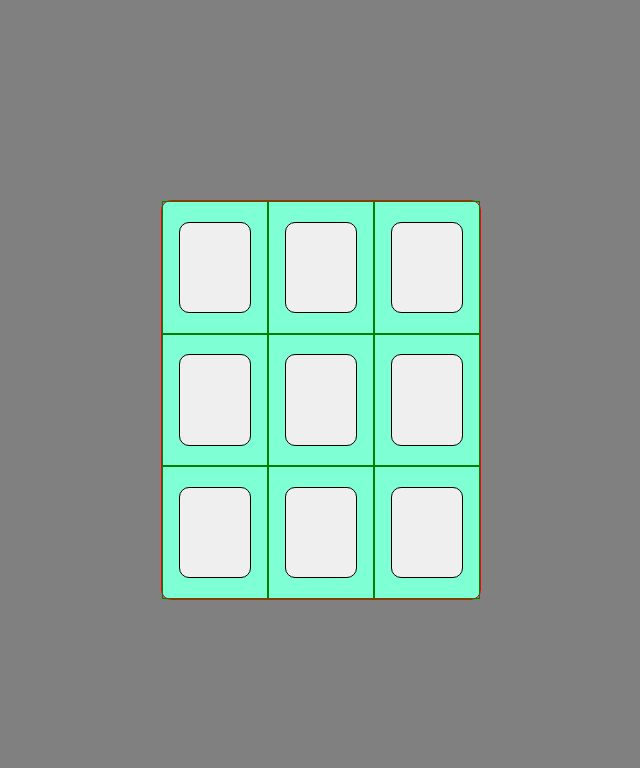
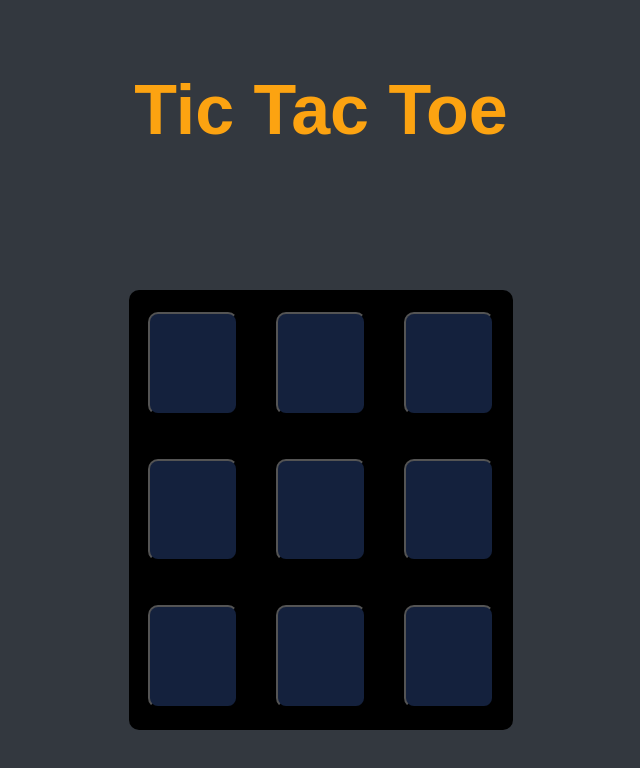
Before and after one commit to Khachatryan-01/Tic-Tac-Toe, a plain HTML site: page index.html in a window 1280 px wide. Shown: the whole page, without its empty margins (319-959 px from the left). Drawn offline with Linux system fonts and the light colour scheme.

Commit message:
Favicon and Style adding

```diff
--- a/index.html
+++ b/index.html
@@ -4,6 +4,7 @@
     <meta charset="UTF-8">
     <meta name="viewport" content="width=device-width, initial-scale=1.0">
     <title>Tic Tac Toe</title>
+    <link rel="shortcut icon" href="./icon/favicon.png" type="image/x-icon">
     <link rel="stylesheet" href="./styles/style.css">
     <script defer src="./scripts/script.js"></script>
 </head>
--- a/scripts/script.js
+++ b/scripts/script.js
@@ -1,6 +1,10 @@
 const wrapper = document.createElement("div");
 wrapper.classList.add("wrapper");
 document.body.append(wrapper);
+
+const title = document.createElement("h2");
+title.innerText = "Tic Tac Toe";
+wrapper.append(title);
 
 const board = document.createElement("div");
 board.classList.add("board");
@@ -23,10 +27,11 @@ for (let y = 0; y < 3; y++) {
         button.addEventListener("click", (e) => {
 
             if (window.character === undefined) {
-                button.innerText = "X"
+                button.innerText = "X";
             }
             else if (window.character === "X") {
                 button.innerText = "O"
+
             } else {
                 button.innerText = "X"
             }
--- a/styles/style.css
+++ b/styles/style.css
@@ -9,19 +9,25 @@
     width: 100%;
     height: 100vh;
     display: flex;
-    justify-content: center;
+    flex-direction: column;
+    justify-content: space-around;
     align-items: center;
-    background-color: gray;
+    background-color: rgb(51,56,63);
+}
+
+h2 {
+    font-size: 70px;
+    color: #fca311;
 }
 
 .wrapper > .board {
-    width: 25%;
-    height: 50%;
+    width: 30%;
+    height: 55%;
     display: flex;
     flex-direction: column;
-    background-color: aquamarine;
+    background-color: rgb(233,233,233);
+    background-color: black;
     border-radius: 10px;
-    border: 1px solid red;
 }
 
 .row {
@@ -34,7 +40,6 @@
     justify-content: center;
     align-items: center;
     flex: 1;
-    border: 1px solid green;
 }
 
 .button {
@@ -42,6 +47,7 @@
     height: 70%;
     font-size: 35px;
     font-weight: bold;
+    color: #fca311;
+    background-color: #14213d;
     border-radius: 10px;
-    border: 1px solid;
 }
```
Also changed, not shown: icon/favicon.png (added).
